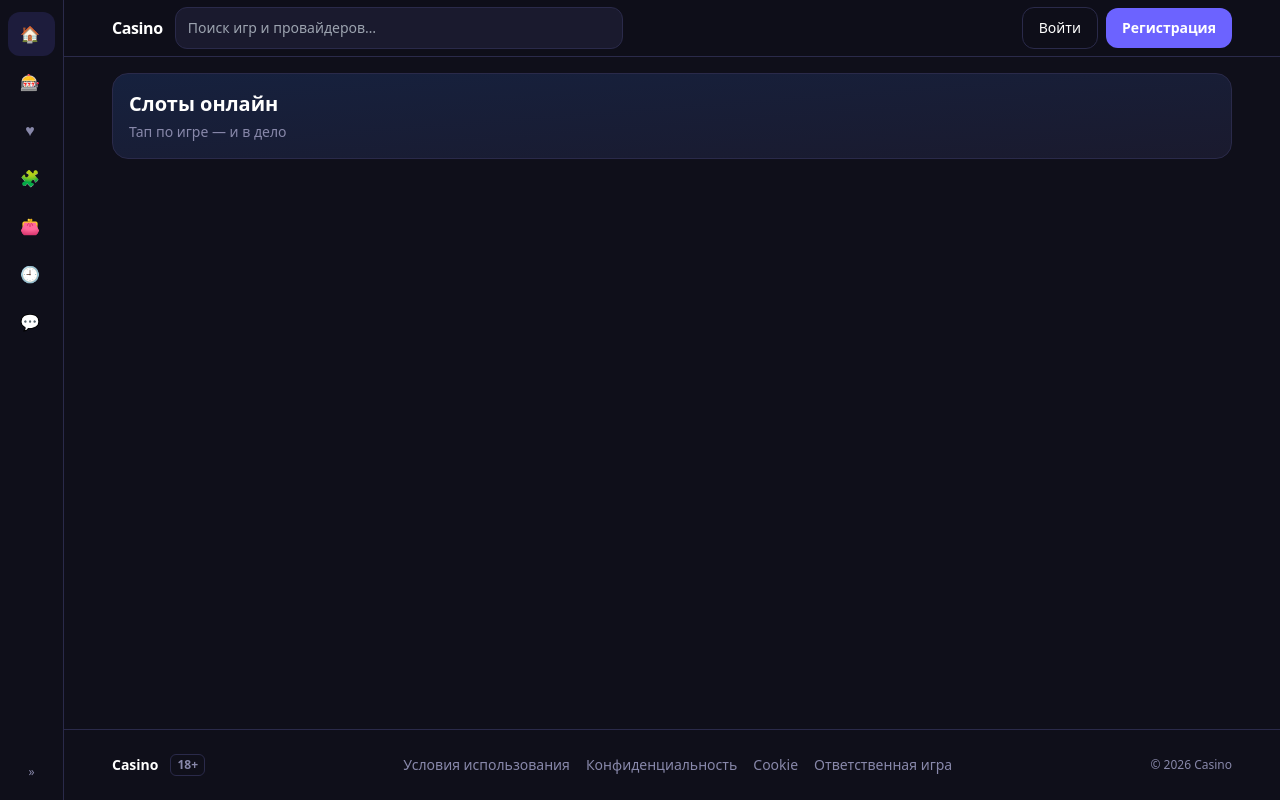
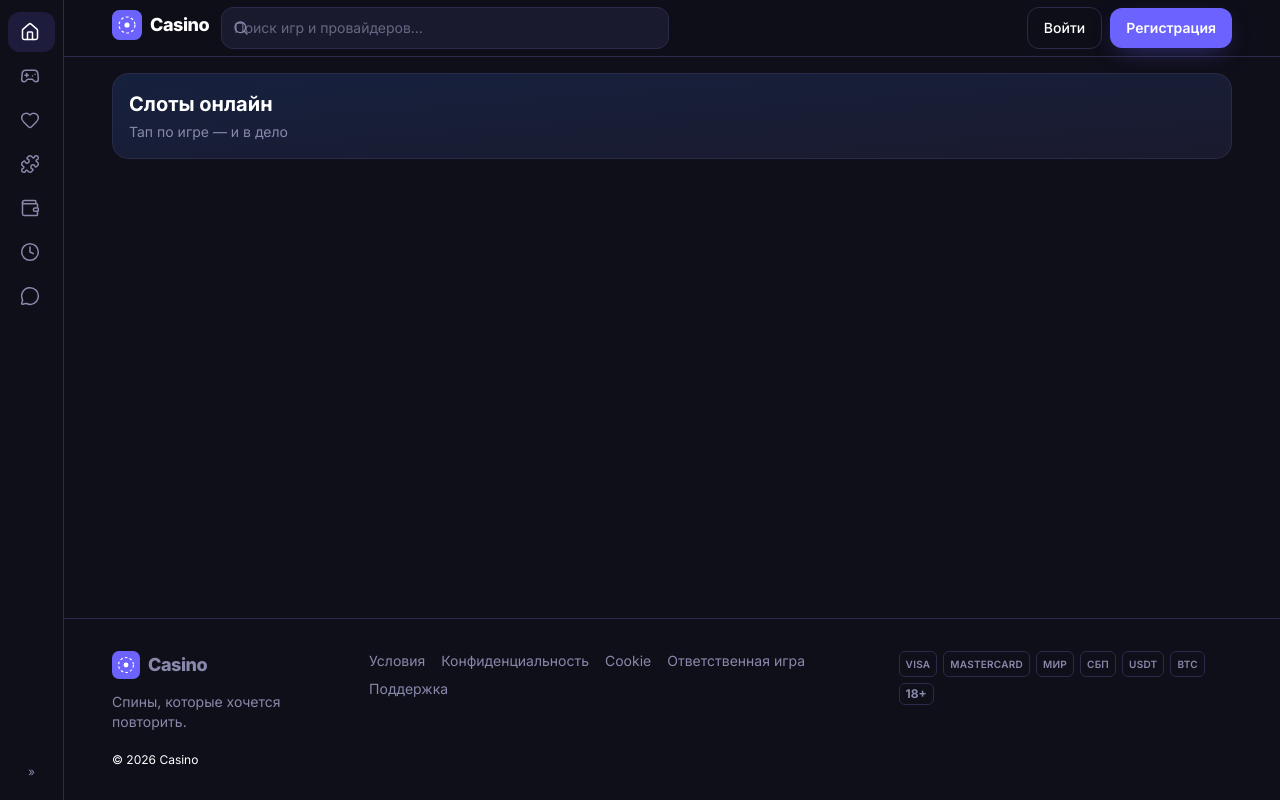
Before and after one commit to husan0209/Casino, a Next.js app in the folder casino-platform/apps/web/: page / in a window 1280 px wide. Built offline with nearby package versions, Linux system fonts and the light colour scheme; no server answers.

Commit message:
feat(web): UI 5.1 W1+W2 — токены ТЗ, Inter, lucide-иконки, шапка/таб-бар/футер

```diff
--- a/casino-platform/apps/web/src/app/globals.css
+++ b/casino-platform/apps/web/src/app/globals.css
@@ -8,7 +8,10 @@
   --surface2: #16213e;
   --border: #2a2a4a;
   --brand: #6c63ff;
+  --accent2: #00d2ff;
   --money: #00c853;
+  --danger: #ff3d71;
+  --warn: #ffb300;
   --muted: #8888aa;
 }
 
@@ -20,36 +23,109 @@ body {
   @apply max-w-6xl mx-auto px-4;
 }
 
-.card {
-  @apply rounded-2xl border border-[#2A2A4A] bg-[#16213E] p-4;
+/* ── Типографика сборки (ТЗ ч.5.1 §3) ─────────────────────────────── */
+
+/* Капс-лейбл секции: «ТВОЯ ИСТОРИЯ», «СВЕЖИЕ ПОСТУПЛЕНИЯ» */
+.caps-label {
+  @apply mb-1 text-[11px] font-bold uppercase tracking-[0.18em] text-muted;
 }
 
-.btn {
-  @apply inline-flex items-center justify-center rounded-xl bg-[#6C63FF] px-4 py-2.5 text-sm font-semibold text-white transition hover:opacity-90 disabled:opacity-50;
-}
-
-.btn-money {
-  @apply inline-flex items-center justify-center rounded-xl bg-[#00C853] px-4 py-2.5 text-sm font-semibold text-white transition hover:opacity-90 disabled:opacity-50;
-}
-
-.btn-ghost {
-  @apply inline-flex items-center justify-center rounded-xl border border-[#2A2A4A] bg-transparent px-4 py-2.5 text-sm font-medium text-white transition hover:bg-white/5;
-}
-
-.input {
-  @apply w-full rounded-xl border border-[#2A2A4A] bg-[#1A1A2E] px-3 py-2.5 text-sm outline-none focus:border-[#6C63FF];
+/* Заголовок секции под капс-лейблом */
+.section-title {
+  @apply text-xl font-extrabold tracking-tight md:text-2xl;
 }
 
 .text-muted {
   color: var(--muted);
 }
 
+/* ── Поверхности ───────────────────────────────────────────────────── */
+
+.card {
+  @apply rounded-2xl border border-[#2A2A4A] bg-[#16213E] p-4;
+}
+
+/* Плитка-иконка метода/кошелька (касса, шторка) */
+.icon-tile {
+  @apply grid h-10 w-10 shrink-0 place-items-center rounded-xl bg-white/[0.06] text-white;
+}
+
+/* ── Кнопки ────────────────────────────────────────────────────────── */
+
+.btn {
+  @apply inline-flex items-center justify-center gap-2 rounded-xl bg-brand px-4 py-2.5 text-sm font-semibold text-white transition hover:bg-brand-600 active:scale-[0.98] disabled:opacity-50;
+  box-shadow: 0 8px 24px -10px rgba(108, 99, 255, 0.55);
+}
+
+/* Деньги: зелёная CTA — только деньги и успех (ТЗ §2 пр.4) */
+.btn-money {
+  @apply inline-flex items-center justify-center gap-2 rounded-xl bg-[#00C853] px-4 py-2.5 text-sm font-semibold text-white transition hover:bg-[#00B34A] active:scale-[0.98] disabled:opacity-50;
+  box-shadow: 0 8px 24px -10px rgba(0, 200, 83, 0.55);
+}
+
+.btn-ghost {
+  @apply inline-flex items-center justify-center gap-2 rounded-xl border border-[#2A2A4A] bg-transparent px-4 py-2.5 text-sm font-medium text-white transition hover:border-brand/50 hover:bg-white/5 active:scale-[0.98] disabled:opacity-50;
+}
+
+/* ── Формы ─────────────────────────────────────────────────────────── */
+
+.input {
+  @apply w-full rounded-xl border border-[#2A2A4A] bg-[#1A1A2E] px-3 py-2.5 text-sm outline-none transition placeholder:text-muted/70 focus:border-brand focus:ring-2 focus:ring-brand/25;
+}
+
+/* ── Шторки (sheets) ──────────────────────────────────────────────── */
+
 .sheet-backdrop {
   @apply fixed inset-0 z-40 bg-black/60;
+  animation: sheet-fade 200ms ease-out;
 }
 
 .sheet-panel {
   @apply fixed inset-x-0 bottom-0 z-50 max-h-[90vh] overflow-y-auto rounded-t-2xl border border-[#2A2A4A] bg-[#1A1A2E] p-4 pb-8;
+  animation: sheet-up 260ms cubic-bezier(0.32, 0.72, 0, 1);
+}
+
+@keyframes sheet-up {
+  from {
+    transform: translateY(24px);
+    opacity: 0;
+  }
+  to {
+    transform: translateY(0);
+    opacity: 1;
+  }
+}
+
+@keyframes sheet-fade {
+  from {
+    opacity: 0;
+  }
+  to {
+    opacity: 1;
+  }
+}
+
+@media (prefers-reduced-motion: reduce) {
+  .sheet-backdrop,
+  .sheet-panel {
+    animation: none;
+  }
+  *,
+  *::before,
+  *::after {
+    transition-duration: 0.01ms !important;
+  }
+}
+
+/* ── Утилиты ───────────────────────────────────────────────────────── */
+
+/* Ряды карточек: скролл без полосы */
+.scrollbar-hide {
+  -ms-overflow-style: none;
+  scrollbar-width: none;
+}
+.scrollbar-hide::-webkit-scrollbar {
+  display: none;
 }
 
 /*
--- a/casino-platform/apps/web/src/components/layout/AppHeader.tsx
+++ b/casino-platform/apps/web/src/components/layout/AppHeader.tsx
@@ -1,9 +1,12 @@
 'use client'
 
+import { ChevronDown, Plus, Search } from 'lucide-react'
 import Link from 'next/link'
 import { useRouter } from 'next/navigation'
 import { useEffect, useState } from 'react'
 
+import { Logo } from '@/components/layout/Logo'
+import { UserAvatar } from '@/components/layout/UserAvatar'
 import { formatBalance } from '@/lib/format/currency'
 import { searchHref } from '@/lib/ui/desktop-nav'
 import { useAuth } from '@/stores/auth'
@@ -12,12 +15,12 @@ import { useUIStore } from '@/stores/ui'
 import { useWalletStore } from '@/stores/wallet'
 
 /**
- * GAP-54 (ТЗ ч.5 §4.2/§4.4/§4.5): sticky-хедер.
- * - деньги всегда на одном месте: активный баланс + зелёная «Пополнить»;
- * - десктоп: поле глобального поиска в хедере (Enter/кнопка → /search?q=,
- *   Ctrl/⌘K — обработчик в MainShell);
- * - телефон: вход в поиск — лупа рядом с действиями (полноценное поле под
- *   шапкой на главной, §4.4).
+ * GAP-54 (ТЗ ч.5 §4.2/§4.4/§4.5) + визуал ТЗ ч.5.1 §4.1: sticky-хедер.
+ * - гость: лого · «Войти» · акцентная «Регистрация» (header B);
+ * - свой: лого · pill-баланс с шевроном (WalletSwitcher) · зелёная «+» ·
+ *   аватарка — деньги всегда в одном месте (§2 пр.6);
+ * - поиск: десктоп — поле в хедере, телефон — лупа (Ctrl/⌘K — в MainShell).
+ * Эмодзи-иконки заменены на lucide (Don't-лист §6).
  */
 export function AppHeader(): React.JSX.Element {
   const { user } = useAuth()
@@ -46,17 +49,22 @@ export function AppHeader(): React.JSX.Element {
   return (
     <header className="sticky top-0 z-30 border-b border-[#2A2A4A] bg-[#0F0F1A]/95 backdrop-blur">
       <div className="container-1 flex h-14 items-center gap-3">
-        <Link href="/" className="shrink-0 font-bold tracking-tight">
-          Casino
+        <Link href="/" aria-label="На главную" className="shrink-0">
+          <Logo size={30} />
         </Link>
 
-        <form onSubmit={submitSearch} className="hidden max-w-md flex-1 md:block">
+        <form onSubmit={submitSearch} className="relative hidden max-w-md flex-1 md:block">
+          <Search
+            size={16}
+            aria-hidden
+            className="pointer-events-none absolute left-3 top-1/2 -translate-y-1/2 text-muted"
+          />
           <input
             value={query}
             onChange={(e) => setQuery(e.target.value)}
             placeholder="Поиск игр и провайдеров…"
             aria-label="Поиск"
-            className="input"
+            className="input pl-9"
           />
         </form>
 
@@ -64,9 +72,9 @@ export function AppHeader(): React.JSX.Element {
           <Link
             href="/search"
             aria-label="Поиск"
-            className="rounded-lg px-2 py-1 text-base hover:bg-white/5 md:hidden"
+            className="rounded-lg p-2 text-muted hover:bg-white/5 hover:text-white md:hidden"
           >
-            🔍
+            <Search size={20} strokeWidth={1.8} aria-hidden />
           </Link>
 
           {user ? (
@@ -74,22 +82,22 @@ export function AppHeader(): React.JSX.Element {
               <button
                 type="button"
                 onClick={openWalletSwitcher}
-                className="rounded-lg px-2 py-1 text-sm font-medium hover:bg-white/5"
+                aria-label="Сменить активный кошелёк"
+                className="flex items-center gap-1.5 rounded-full border border-[#2A2A4A] bg-white/[0.04] px-3 py-1.5 text-sm font-bold transition hover:border-brand/60"
               >
-                {formatBalance(balance, displayCurrency)} ▾
+                {formatBalance(balance, displayCurrency)}
+                <ChevronDown size={14} aria-hidden className="text-muted" />
               </button>
               <button
                 type="button"
-                className="btn-money px-3 py-1.5 text-sm"
                 onClick={() => openDeposit(displayCurrency)}
+                aria-label="Пополнить"
+                className="grid h-9 w-9 shrink-0 place-items-center rounded-xl bg-[#00C853] text-white transition hover:bg-[#00B34A] active:scale-95"
               >
-                Пополнить
+                <Plus size={20} strokeWidth={2.4} aria-hidden />
               </button>
-              <Link
-                href="/profile"
-                className="rounded-full bg-[#16213E] px-2.5 py-1 text-xs text-muted"
-              >
-                👤
+              <Link href="/profile" aria-label="Профиль" className="shrink-0">
+                <UserAvatar email={user.email} size={34} />
               </Link>
             </>
           ) : (
--- a/casino-platform/apps/web/src/components/layout/DesktopNav.tsx
+++ b/casino-platform/apps/web/src/components/layout/DesktopNav.tsx
@@ -3,6 +3,7 @@
 import Link from 'next/link'
 import { usePathname } from 'next/navigation'
 
+import { NavIcon } from '@/components/layout/nav-icon'
 import { isNavActive, NAV_ITEMS } from '@/lib/ui/desktop-nav'
 
 /**
@@ -36,8 +37,8 @@ export function DesktopNav({
                 active ? 'bg-[#6C63FF]/15 text-white' : 'text-muted'
               }`}
             >
-              <span className="w-5 shrink-0 text-center text-base" aria-hidden>
-                {item.icon}
+              <span className="w-5 shrink-0" aria-hidden>
+                <NavIcon icon={item.icon} />
               </span>
               {pinned && <span className="truncate">{item.label}</span>}
               {/* подпись по hover, когда панель свёрнута (§4.5) */}
--- /dev/null
+++ b/casino-platform/apps/web/src/components/layout/Logo.tsx
@@ -0,0 +1,28 @@
+/**
+ * Лого сборки: фишка (чип) в брендовом фиолетовом + опциональный вордмарк.
+ * Тот же мотив, что в public/favicon.svg. ТЗ ч.5.1 §4.1: лого слева в шапке;
+ * §2 пр.10: лого + тэглайн в футере.
+ */
+export function Logo({ size = 32, withWordmark = true }: {
+  size?: number
+  withWordmark?: boolean
+}): React.JSX.Element {
+  return (
+    <span className="inline-flex items-center gap-2">
+      <svg
+        width={size}
+        height={size}
+        viewBox="0 0 64 64"
+        aria-hidden
+        className="shrink-0"
+      >
+        <rect width="64" height="64" rx="16" fill="#6C63FF" />
+        <circle cx="32" cy="32" r="17" fill="none" stroke="#FFFFFF" strokeWidth="2.5" strokeDasharray="6 5" />
+        <circle cx="32" cy="32" r="5.5" fill="#FFFFFF" />
+      </svg>
+      {withWordmark && (
+        <span className="text-lg font-extrabold tracking-tight">Casino</span>
+      )}
+    </span>
+  )
+}
--- a/casino-platform/apps/web/src/components/layout/SiteFooter.tsx
+++ b/casino-platform/apps/web/src/components/layout/SiteFooter.tsx
@@ -1,22 +1,28 @@
 import Link from 'next/link'
 
+import { Logo } from '@/components/layout/Logo'
+
 /**
- * Футер (ТЗ ч.5 §4.6): короткий — логотип, 18+, условия, конфиденциальность,
- * ответственная игра. Не витрина провайдеров: иконки платёжных методов
- * появятся после GAP-46 (стенд с гео-конфигом).
- * GAP-49: ссылки на /legal/*; лицензия — после получения (заготовка скрыта).
+ * Футер (ТЗ ч.5.1 §2 пр.10): лого + тэглайн, 18+, Условия, Конфиденциальность,
+ * Ответственная игра, Поддержка, иконки платёжных методов гео; одна колонка
+ * на телефоне. GAP-49: ссылки на /legal/*; лицензия — после получения.
+ * Платёжные методы — статичный набор RUB/CIS-гео; привязка к гео-конфигу
+ * появится с GAP-46 (стенд), пока витрина не обещает способы, которых нет.
  */
+const PAYMENT_METHODS = ['Visa', 'Mastercard', 'МИР', 'СБП', 'USDT', 'BTC'] as const
+
 export function SiteFooter(): React.JSX.Element {
   return (
-    <footer className="mt-auto border-t border-[#2A2A4A] bg-[#0F0F1A] py-6">
-      <div className="container-1 flex flex-col items-center gap-4 text-sm text-muted md:flex-row md:justify-between">
-        <div className="flex items-center gap-3">
-          <span className="font-bold text-white">Casino</span>
-          <span className="rounded-md border border-[#2A2A4A] px-1.5 py-0.5 text-xs font-semibold">18+</span>
+    <footer className="mt-auto border-t border-[#2A2A4A] bg-[#0F0F1A] py-8">
+      <div className="container-1 flex flex-col gap-5 text-sm text-muted md:flex-row md:items-start md:justify-between">
+        <div className="space-y-2">
+          <Logo size={28} />
+          <p>Спины, которые хочется повторить.</p>
         </div>
-        <nav className="flex flex-wrap items-center justify-center gap-x-4 gap-y-2">
+
+        <nav className="flex flex-wrap gap-x-4 gap-y-2">
           <Link href="/legal/terms" className="hover:text-white">
-            Условия использования
+            Условия
           </Link>
           <Link href="/legal/privacy" className="hover:text-white">
             Конфиденциальность
@@ -27,9 +33,26 @@ export function SiteFooter(): React.JSX.Element {
           <Link href="/legal/responsible-gaming" className="hover:text-white">
             Ответственная игра
           </Link>
+          <Link href="/support" className="hover:text-white">
+            Поддержка
+          </Link>
         </nav>
-        <p className="text-xs">© {new Date().getFullYear()} Casino</p>
+
+        <div className="flex flex-wrap items-center gap-1.5">
+          {PAYMENT_METHODS.map((method) => (
+            <span
+              key={method}
+              className="rounded-md border border-[#2A2A4A] px-1.5 py-0.5 text-[10px] font-semibold uppercase tracking-wide"
+            >
+              {method}
+            </span>
+          ))}
+          <span className="rounded-md border border-[#2A2A4A] px-1.5 py-0.5 text-xs font-bold">
+            18+
+          </span>
+        </div>
       </div>
+      <div className="container-1 mt-5 text-xs">© {new Date().getFullYear()} Casino</div>
     </footer>
   )
 }
--- /dev/null
+++ b/casino-platform/apps/web/src/components/layout/UserAvatar.tsx
@@ -0,0 +1,40 @@
+/**
+ * Аватар пользователя (ТЗ ч.5.1 §2 пр.8, §4.1): реальная аватарка, при её
+ * отсутствии — первая буква email на брендовом градиенте (как в донорах:
+ * «М» у VANTA, «AK» у spinera). Сессионный WebUser аватарки не несёт —
+ * avatarUrl подключится из данных профиля в волне W5.
+ * Используется в шапке и в таб-баре («Профиль» у залогиненного).
+ */
+export function UserAvatar({
+  email,
+  avatarUrl,
+  size = 32,
+}: {
+  email: string | null
+  avatarUrl?: string | null
+  size?: number
+}): React.JSX.Element {
+  const dimension = { width: size, height: size }
+
+  if (avatarUrl) {
+    return (
+      <img
+        src={avatarUrl}
+        alt=""
+        style={dimension}
+        className="shrink-0 rounded-full border border-[#2A2A4A] object-cover"
+      />
+    )
+  }
+
+  const initial = (email?.[0] ?? '?').toUpperCase()
+  return (
+    <span
+      style={dimension}
+      aria-hidden
+      className="grid shrink-0 place-items-center rounded-full bg-gradient-to-br from-[#6C63FF] to-[#9A63FF] text-xs font-bold text-white"
+    >
+      {initial}
+    </span>
+  )
+}
--- /dev/null
+++ b/casino-platform/apps/web/src/components/layout/nav-icon.tsx
@@ -0,0 +1,32 @@
+'use client'
+
+import {
+  Clock,
+  Gamepad2,
+  Heart,
+  Home,
+  MessageCircle,
+  Puzzle,
+  Wallet,
+  type LucideIcon,
+} from 'lucide-react'
+
+/**
+ * Ключ иконки навигации → компонент lucide. Ключи живут в NAV_ITEMS
+ * (lib/ui/desktop-nav.ts — чистые данные), маппинг здесь, чтобы либ-модуль
+ * не зависел от React-компонент. Эмодзи в навигации запрещены (ТЗ ч.5.1 §6).
+ */
+const NAV_ICONS: Record<string, LucideIcon> = {
+  home: Home,
+  casino: Gamepad2,
+  heart: Heart,
+  puzzle: Puzzle,
+  wallet: Wallet,
+  history: Clock,
+  chat: MessageCircle,
+}
+
+export function NavIcon({ icon, size = 20 }: { icon: string; size?: number }): React.JSX.Element {
+  const Component = NAV_ICONS[icon] ?? Home
+  return <Component size={size} strokeWidth={1.8} aria-hidden />
+}
--- a/casino-platform/apps/web/src/lib/ui/desktop-nav.ts
+++ b/casino-platform/apps/web/src/lib/ui/desktop-nav.ts
@@ -13,15 +13,17 @@ export interface NavItem {
 /**
  * Пункты десктоп-панели — ровно список релиза ТЗ §4.5.
  * Live / Настольные / Быстрые / Бонусы не добавляем (ТЗ §24).
+ * icon — ключ в маппинге NAV_ICONS (components/layout/nav-icon.tsx),
+ * не эмодзи: иконки UI — только lucide (ТЗ ч.5.1 §6).
  */
 export const NAV_ITEMS: readonly NavItem[] = [
-  { href: '/', label: 'Главная', icon: '🏠' },
-  { href: '/casino', label: 'Казино', icon: '🎰' },
-  { href: '/favorites', label: 'Избранное', icon: '♥' },
-  { href: '/providers', label: 'Провайдеры', icon: '🧩' },
-  { href: '/wallet', label: 'Кошелёк', icon: '👛' },
-  { href: '/history', label: 'История', icon: '🕘' },
-  { href: '/support', label: 'Поддержка', icon: '💬' },
+  { href: '/', label: 'Главная', icon: 'home' },
+  { href: '/casino', label: 'Казино', icon: 'casino' },
+  { href: '/favorites', label: 'Избранное', icon: 'heart' },
+  { href: '/providers', label: 'Провайдеры', icon: 'puzzle' },
+  { href: '/wallet', label: 'Кошелёк', icon: 'wallet' },
+  { href: '/history', label: 'История', icon: 'history' },
+  { href: '/support', label: 'Поддержка', icon: 'chat' },
 ]
 
 /**
--- a/casino-platform/apps/web/tailwind.config.js
+++ b/casino-platform/apps/web/tailwind.config.js
@@ -2,8 +2,23 @@
 module.exports = {
   content: ['./src/**/*.{js,ts,jsx,tsx,mdx}'],
   theme: { extend: {
-    colors: { bg:'#0b0b12', surface:'#141420', surface2:'#1c1c2b', brand:{DEFAULT:'#ff3b7a',600:'#e02d68'}, neon:'#00ffc8', muted:'#8b8ba7' },
-    borderRadius: { xl2:'1.25rem' }
+    // Палитра заморожена: ТЗ ч.5.1 §2.4 (docs/tz-part-5.1-frontend-design.md).
+    // Зелёный (money) — ТОЛЬКО деньги и успех; accent2 (#00D2FF) — теги сетей,
+    // редкие акценты, НЕ деньги.
+    colors: {
+      bg: '#0F0F1A',
+      surface: '#1A1A2E',
+      surface2: '#16213E',
+      line: '#2A2A4A',
+      brand: { DEFAULT: '#6C63FF', 600: '#5A51E6' },
+      accent2: '#00D2FF',
+      money: '#00C853',
+      danger: '#FF3D71',
+      warn: '#FFB300',
+      muted: '#8888AA',
+    },
+    fontFamily: { sans: ['var(--font-inter)', 'system-ui', 'sans-serif'] },
+    borderRadius: { xl2: '1.25rem' },
   }},
   plugins: []
 }
```
Also changed, not shown: casino-platform/apps/web/package.json (+14 -13 lines), casino-platform/apps/web/src/app/layout.tsx (+11 -2 lines), casino-platform/apps/web/src/components/layout/BottomNav.tsx (+40 -18 lines), 1 other file (tests, documents, lock files or other folders).
